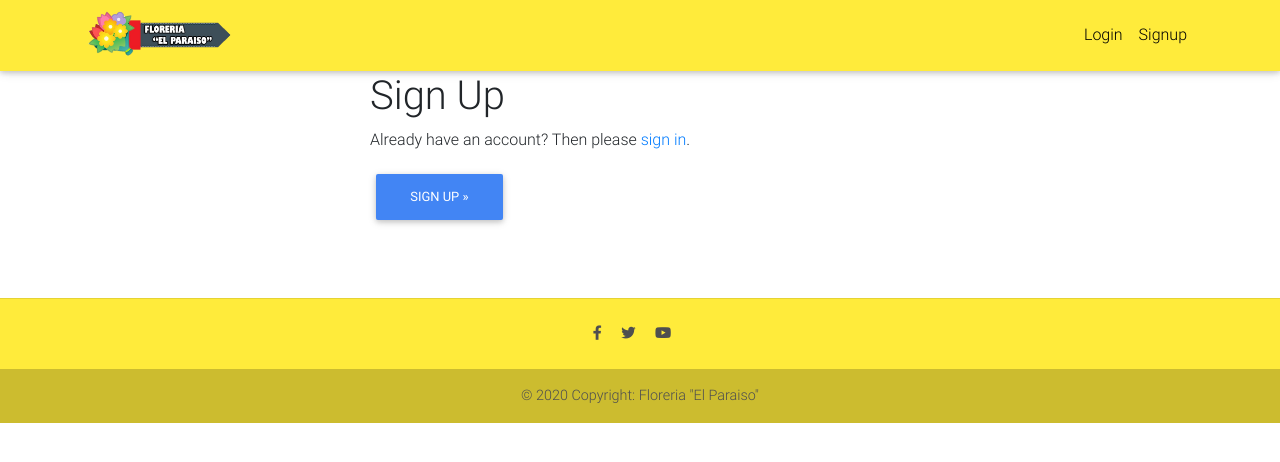
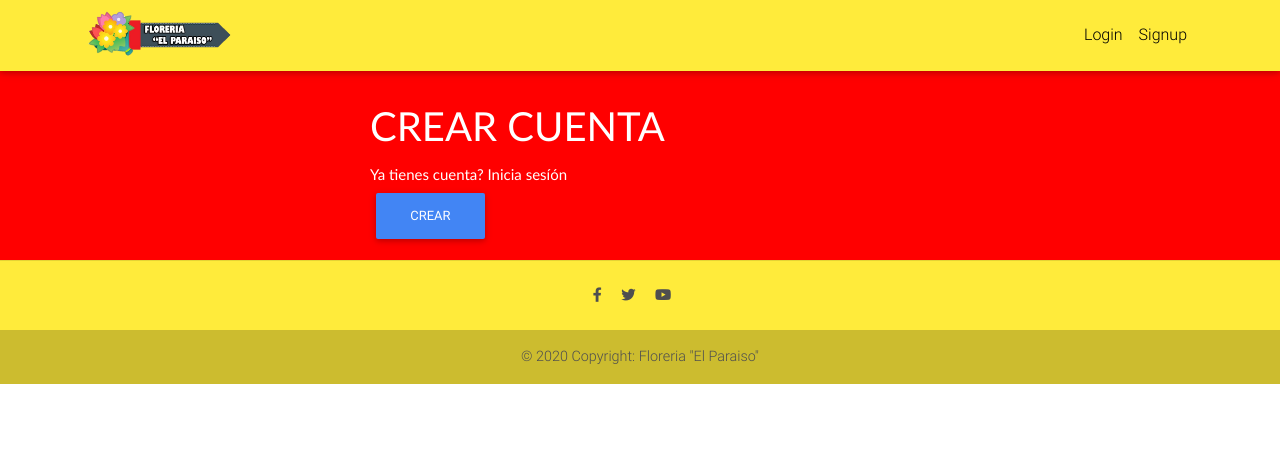
Before and after one commit to Vidal20/ProyectoFinal-Django, a Django app: template templates/account/signup.html in a window 1280 px wide. Shown: the top 462 px of the page. Run offline with Django 3.2, Linux system fonts and the light colour scheme; the template is opened without the code that fills it: most values are stand-ins (such as "Sample title", 1, 10 or a date in 2020); style sheets or scripts are compiled from the project's sources; parts of the project's set-up code (start-up, migrations or seed data) failed here and were passed over; some libraries are stand-ins or nearby versions.

Commit message:
Estilos de carrusel, uso de formularios con Crispy Forms, estilos de login, signup y singout

```diff
--- a/core/forms.py
+++ b/core/forms.py
@@ -4,7 +4,7 @@ from django_countries.widgets import CountrySelectWidget
 
 
 PAYMENT_CHOICES = (
-    ('S', 'Stripe'),
+    ('S', 'Tarjeta'),
     ('P', 'PayPal')
 )
 
--- a/core/views.py
+++ b/core/views.py
@@ -345,7 +345,7 @@ class PaymentView(View):
 
 class HomeView(ListView):
     model = Item
-    paginate_by = 10
+    paginate_by = 4
     template_name = "home.html"
 
 
--- a/static_in_env/css/custom.css
+++ b/static_in_env/css/custom.css
@@ -4,6 +4,40 @@
     font-family: 'Trebuchet MS', 'Lucida Sans Unicode', 'Lucida Grande', 'Lucida Sans', Arial, sans-serif;
     font-size: 40px;
     color: white;
+}
+
+.txt-welcome2 {
+    margin-top: 25px;
+    padding-top: 15px;
+    font-family: 'Trebuchet MS', 'Lucida Sans Unicode', 'Lucida Grande', 'Lucida Sans', Arial, sans-serif;
+    font-size: 20px;
+    color: white;
+}
+
+.txt-welcome3 {
+
+    padding-top: 5px;
+    font-family: 'Trebuchet MS', 'Lucida Sans Unicode', 'Lucida Grande', 'Lucida Sans', Arial, sans-serif;
+    font-size: 15px;
+    color: white;
+
+
+}
+
+.txt-welcome4 {
+    margin-top: 1px;
+    padding-top: 5px;
+    font-family: 'Trebuchet MS', 'Lucida Sans Unicode', 'Lucida Grande', 'Lucida Sans', Arial, sans-serif;
+    font-size: 15px;
+    color: white;
+}
+
+.txt-welcome4:hover {
+    margin-top: 1px;
+    padding-top: 5px;
+    font-family: 'Trebuchet MS', 'Lucida Sans Unicode', 'Lucida Grande', 'Lucida Sans', Arial, sans-serif;
+    font-size: 15px;
+    color: #000000;
 }
 
 .txt-productos {
@@ -39,6 +73,10 @@
     margin-bottom: -55px;
 }
 
+.salir-entrar{
+    background-color: red;
+}
+
 .img-ventas {
     width: 400px;
     height: 550px;
@@ -49,6 +87,24 @@
     text-align: justify;
 }
 
-.txt-precio {
-    font-size: 40px;
+.central-custom2 {
+    background-color: red;
+    margin-top: -10px;
+    margin-bottom: -95px
 }
+
+.div-es{
+    background-color: red;
+    padding: 40px;
+
+}
+
+.formulario-es{
+    margin-top: 50px;
+    margin-bottom: 20px;
+}
+
+.txt-correccion{
+    margin-top: -15px;
+    margin-bottom: -10px;
+}
--- a/templates/account/email/email_confirmation_subject.txt
+++ b/templates/account/email/email_confirmation_subject.txt
@@ -1,4 +1,4 @@
 {% load i18n %}
 {% autoescape off %}
-{% blocktrans %}Please Confirm Your E-mail Address{% endblocktrans %}
+{% blocktrans %}Porfavor confirma tu dirección de correo{% endblocktrans %}
 {% endautoescape %}
--- a/templates/account/messages/logged_in.txt
+++ b/templates/account/messages/logged_in.txt
@@ -1,4 +1,4 @@
 {% load account %}
 {% load i18n %}
 {% user_display user as name %}
-{% blocktrans %}Successfully signed in as {{name}}.{% endblocktrans %}
+{% blocktrans %}Bienvenido {{name}}.{% endblocktrans %}
--- a/templates/account/messages/logged_out.txt
+++ b/templates/account/messages/logged_out.txt
@@ -1,2 +1,2 @@
 {% load i18n %}
-{% blocktrans %}You have signed out.{% endblocktrans %}
+{% blocktrans %}Sesión cerrada exitosamente.{% endblocktrans %}
--- a/templates/account/signup.html
+++ b/templates/account/signup.html
@@ -5,24 +5,26 @@
 {% block head_title %}{% trans "Signup" %}{% endblock %}
 
 {% block content %}
-  <main>
+  <main class="central-custom2">
     <div class="container">
       <section class="mb-4">
         <div class="row wow fadeIn">
           <div class='col-6 offset-3'>
-            <h1>{% trans "Sign Up" %}</h1>
-            <p>{% blocktrans %}Already have an account? Then please <a href="{{ login_url }}">sign in</a>.{% endblocktrans %}</p>
-            <form class="signup" id="signup_form" method="post" action="{% url 'account_signup' %}">
+            <h1 class="txt-welcome">{% trans "CREAR CUENTA" %}</h1>
+            <p class="txt-welcome3">{% blocktrans %}Ya tienes cuenta? <a class="txt-welcome4" href="{{ login_url }}">Inicia sesíón</a>{% endblocktrans %}</p>
+            <form class="signup txt-correccion" id="signup_form" method="post" action="{% url 'account_signup' %}">
               {% csrf_token %}
               {{ form|crispy }}
               {% if redirect_field_value %}
               <input type="hidden" name="{{ redirect_field_name }}" value="{{ redirect_field_value }}" />
               {% endif %}
-              <button class='btn btn-primary' type="submit">{% trans "Sign Up" %} &raquo;</button>
+              <button class='btn btn-primary' type="submit">{% trans "Crear" %}</button>
             </form>
           </div>
         </div>
       </section>
     </div>
+    <br>
+    <br>
   </main>
 {% endblock %}
--- a/templates/footer.html
+++ b/templates/footer.html
@@ -23,7 +23,7 @@
     <!--Copyright-->
     <div class="footer-copyright dark-grey-text py-3">
         © 2020 Copyright:
-        <a class="dark-grey-text" href="https://mdbootstrap.com/education/bootstrap/" target="_blank">Floreria "El Paraiso"</a>
+        <a class="dark-grey-text" target="_blank">Floreria "El Paraiso"</a>
     </div>
     <!--/.Copyright-->
 
--- a/templates/home.html
+++ b/templates/home.html
@@ -34,7 +34,7 @@
                             <h5>
                                 <strong>
                   <a href="{{ item.get_absolute_url }}" class="dark-grey-text">{{ item.title }}
-                    <span class="badge badge-pill {{ item.get_label_display }}-color">NEW</span>
+                    <span class="badge badge-pill {{ item.get_label_display }}-color">Nuevo</span>
                   </a>
                 </strong>
                             </h5>
@@ -58,9 +58,7 @@
             </div>
 
         </section>
-        <!--Section: Products v.3-->
 
-        <!--Pagination-->
 
     {% if is_paginated %}
         <nav class="d-flex justify-content-center wow fadeIn">
```
Also changed, not shown: core/models.py (+0 -11 lines), templates/account/login.html (+9 -8 lines), templates/account/logout.html (+10 -7 lines), db.sqlite3. Lines whose indentation alone changed are shown as unchanged.
